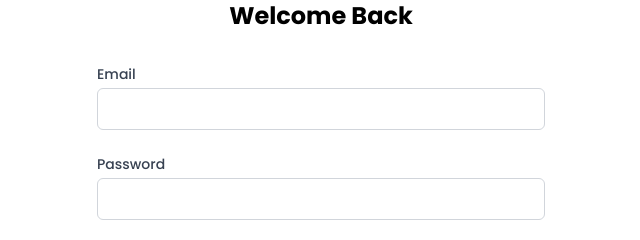
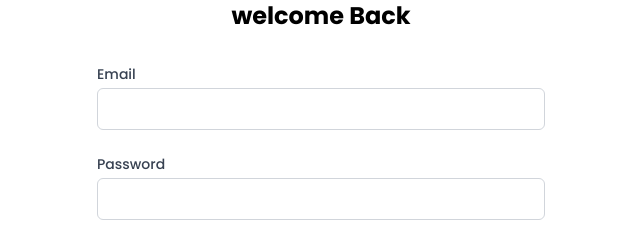
Before and after one commit to Nitishgithub2005/language_learner, a plain HTML site: page frontend/views/login.html in a window 1280 px wide. Shown: the top 240 px of the page, 319-959 px from the left. Drawn offline with nearby package versions, Linux system fonts and the light colour scheme; files that its build step writes are made by us from their sources.

Commit message:
Update login.html

```diff
--- a/frontend/views/login.html
+++ b/frontend/views/login.html
@@ -10,7 +10,7 @@
 </head>
 <body>
     <div id="loginScreen" class="max-w-md mx-auto">
-        <h2 class="text-2xl font-bold text-center mb-8">Welcome Back</h2>
+        <h2 class="text-2xl font-bold text-center mb-8">welcome Back</h2>
         <form id="loginForm" class="space-y-6" action="/login" method="POST"> <!-- Added action and method -->
             <div>
                 <label class="block text-sm font-medium text-gray-700">Email</label>
```
